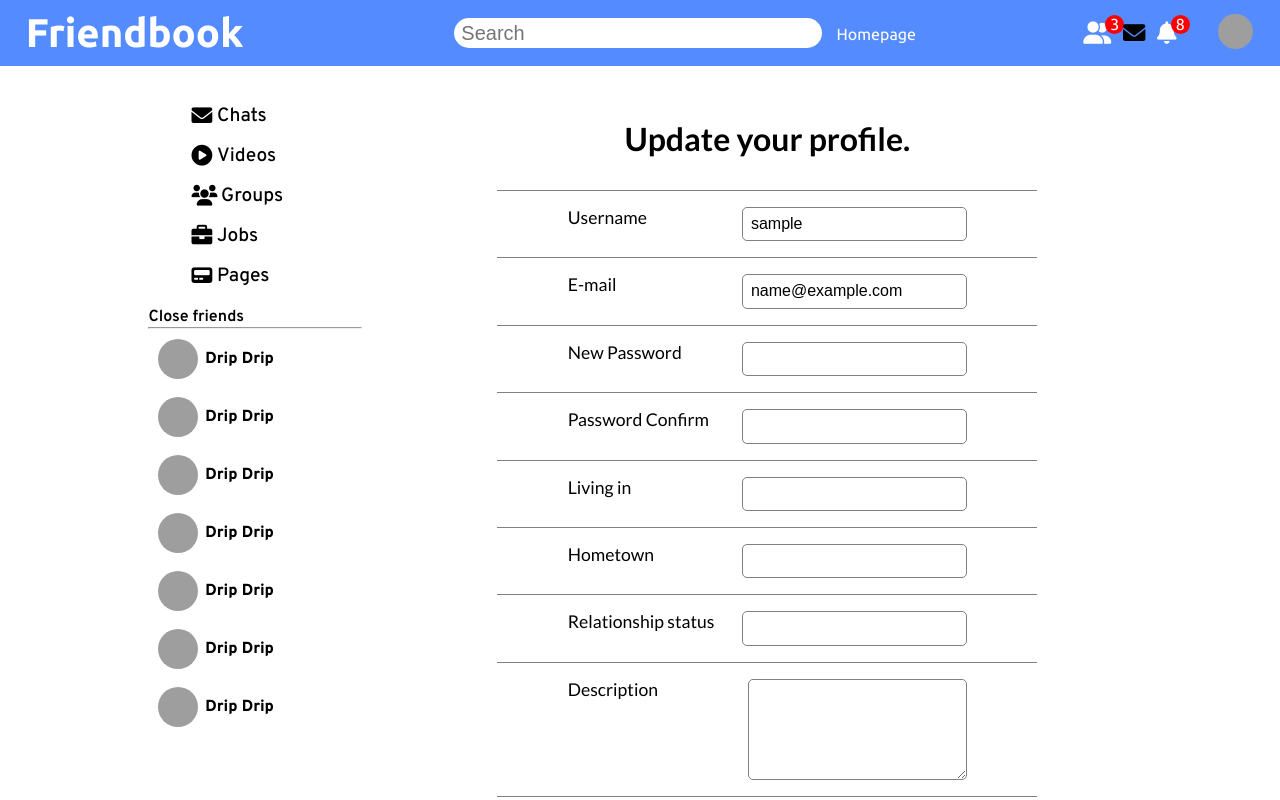
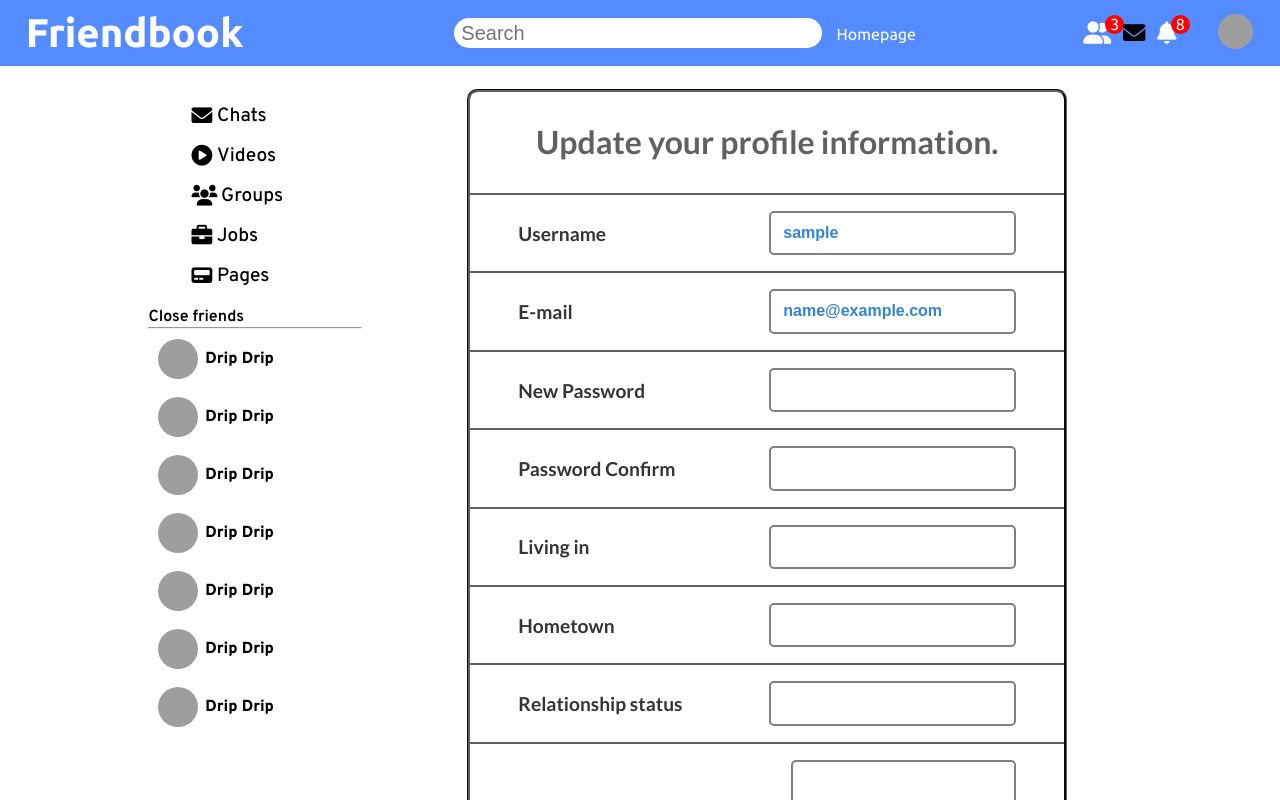
Before and after one commit to dragan0107/social-media-app, a React (Create React App) app in the folder client/: page /settings in a window 1280 px wide. Shown: the top 800 px of the page. Built offline with nearby package versions, Linux system fonts and the light colour scheme; sample sign-in values are in the browser's storage; grey boxes are pictures that could not be loaded.

Commit message:
styling updates

```diff
--- a/client/src/Pages/Login/Login.css
+++ b/client/src/Pages/Login/Login.css
@@ -63,6 +63,7 @@
     font-size: 1.3em;
     margin: .6em;
     cursor: pointer;
+    font-family: 'Ubuntu', sans-serif;
 }
 
 .login-btn:hover {
--- a/client/src/Pages/Register/Register.css
+++ b/client/src/Pages/Register/Register.css
@@ -64,6 +64,7 @@
     font-size: 1.3em;
     margin: .6em;
     cursor: pointer;
+    font-family: 'Ubuntu', sans-serif;
 }
 
 .register-btn:hover {
--- a/client/src/Pages/Settings/Settings.css
+++ b/client/src/Pages/Settings/Settings.css
@@ -14,30 +14,42 @@
     display: flex;
     flex-direction: column;
     width: 600px;
-    padding: 30px;
+    padding: 30px 0;
     margin-top: 3%;
+    border: 3px groove rgb(97, 96, 96);
+    border-radius: 10px;
 }
+
+
 
 .pair {
     display: flex;
     justify-content: space-between;
-    padding: 1em 4.4em;
-    border-bottom: 1px solid grey;
+    padding: 1em 3em;
+    border-bottom: 2px solid rgb(97, 96, 96);;
 }
 
 .pair span {
-    font-size: 1.1em;
+    font-size: 1.2em;
+    font-weight: bold;
+    display: flex;
+    justify-content: center;
+    align-items: center;
+    color: rgb(53, 51, 51);
+
 }
 .top-pair {
-    border-top: 1px solid grey;
+    border-top: 2px solid rgb(97, 96, 96);;
 }
 
 .pair-input {
     font-size: 1em;
+    font-weight: bold;
+    color: rgb(49, 133, 212);
     line-height: 1.4em;
-    padding: 5px 8px;
+    padding: 9px 12px;
     border-radius: 5px;
-    border: 1px solid grey;
+    border: 2px solid grey;
     outline:none;
 }
 
@@ -45,7 +57,7 @@
     font-size: 1em;
     padding: 5px;
     border-radius: 5px;
-    border: 1px solid grey;
+    border: 2px solid grey;
     outline:none;
     font-family: 'Lato', sans-serif;
 }
@@ -81,4 +93,14 @@
 .update-header {
     text-align: center;
     margin-bottom: 1em;
+    color: rgb(97, 96, 96);;
 }
+
+.update-span {
+    position: absolute;
+    bottom: -20px;
+    font-size: 1.2em;
+    width: 100%;
+    color: rgb(56, 128, 236);
+    text-align: center;
+}
--- a/client/src/Pages/Settings/Settings.jsx
+++ b/client/src/Pages/Settings/Settings.jsx
@@ -64,7 +64,9 @@ const Settings = () => {
                 <Sidebar />
                 <div className="settings-right">
                     <div className="settings-box">
-                        <h1 className="update-header">Update your profile.</h1>
+                        <h1 className="update-header">
+                            Update your profile information.
+                        </h1>
                         <form action="" onSubmit={handleSubmit}>
                             <div className="pair top-pair">
                                 <span>Username</span>
@@ -149,7 +151,7 @@ const Settings = () => {
                                 />
                             </div>
                             <div className="submit-box">
-                                <span className="info-span">
+                                <span className="update-span">
                                     {errorMsg || successUpdate}
                                 </span>
                                 <button className="settings-btn" type="submit">
```
